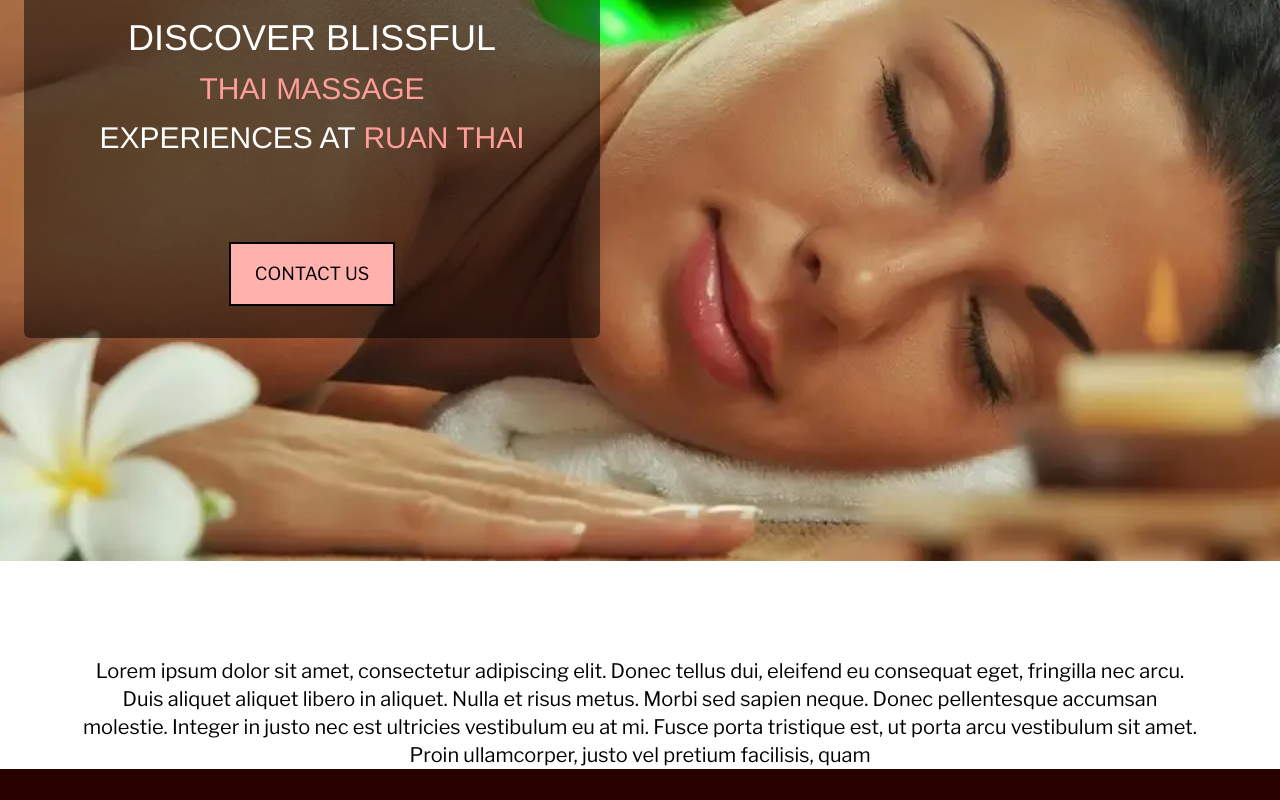
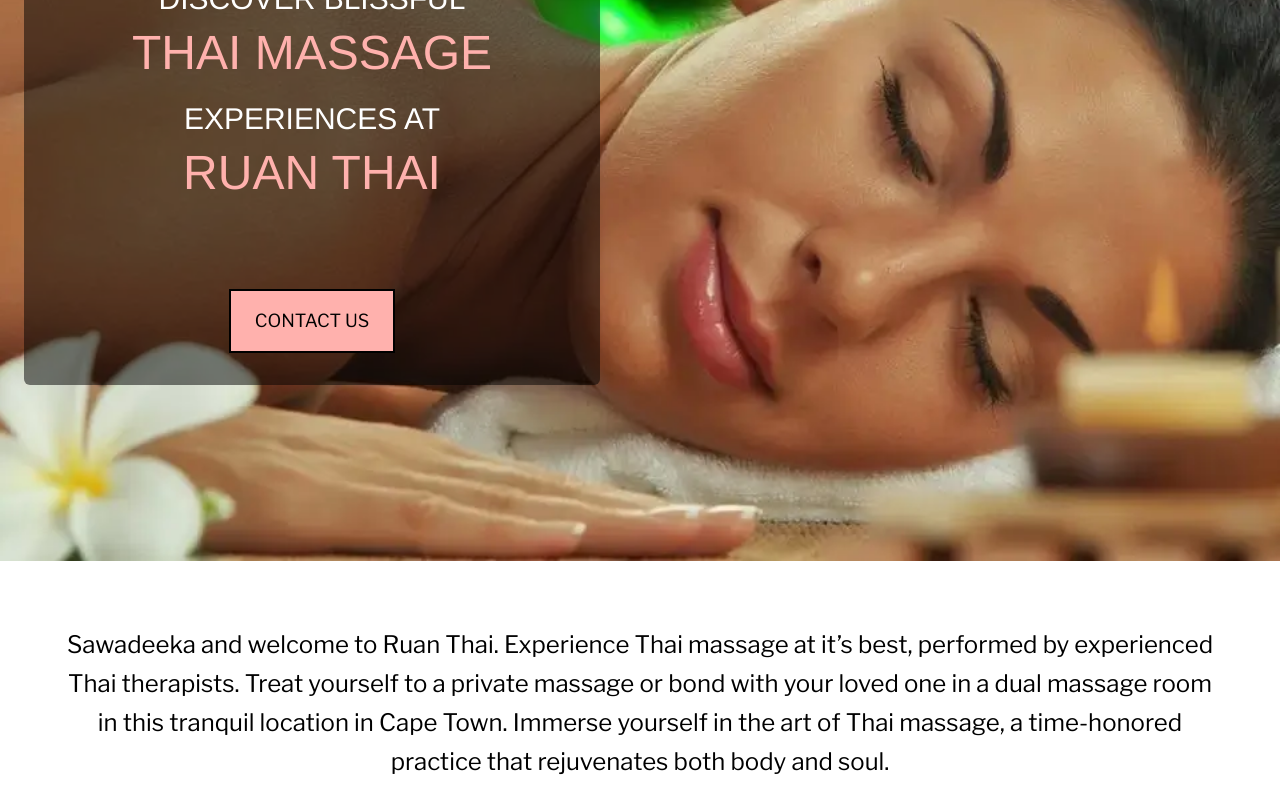
Before and after one commit to AlexJora/thai-massage, a Next.js app: page / in a window 1280 px wide. Shown: the part 360-1160 px from the top of the page. Built offline with nearby package versions, Linux system fonts and the light colour scheme.

Commit message:
home intro text

```diff
--- a/src/app/page.js
+++ b/src/app/page.js
@@ -1,19 +1,20 @@
 import HeroHome from "@/components/Hero/HeroHome";
+import GridMassageHome from "@/components/Grid/GridMassageHome";
 import Image from "next/image";
 export default function Home() {
   return (
     <div>
+      {/* HERO */}
       <HeroHome />
       {/* TEXT */}
       <div className="text-center">
-        <p className="px-20 pt-24 text-xl text-black">
-          Lorem ipsum dolor sit amet, consectetur adipiscing elit. Donec tellus
-          dui, eleifend eu consequat eget, fringilla nec arcu. Duis aliquet
-          aliquet libero in aliquet. Nulla et risus metus. Morbi sed sapien
-          neque. Donec pellentesque accumsan molestie. Integer in justo nec est
-          ultricies vestibulum eu at mi. Fusce porta tristique est, ut porta
-          arcu vestibulum sit amet. Proin ullamcorper, justo vel pretium
-          facilisis, quam
+        <p className="px-4 py-16 text-2xl leading-relaxed text-black lg:px-14">
+          Sawadeeka and welcome to Ruan Thai. Experience Thai massage at it’s
+          best, performed by experienced Thai therapists. Treat yourself to a
+          private massage or bond with your loved one in a dual massage room in
+          this tranquil location in Cape Town. Immerse yourself in the art of
+          Thai massage, a time-honored practice that rejuvenates both body and
+          soul.
         </p>
       </div>
     </div>
--- a/src/components/Hero/HeroHome.jsx
+++ b/src/components/Hero/HeroHome.jsx
@@ -8,13 +8,15 @@
         {/* Content Container */}
         <div className="z-20 max-w-xl mx-auto text-center lg:w-3/4 lg:mx-0">
           <div className="p-8 bg-black bg-opacity-50 rounded-md">
-            <div className="text-3xl leading-relaxed">
+            <div className="text-3xl leading-loose">
               <h1 className="font-sans text-white">
-                <span className="md:text-4xl">DISCOVER BLISSFUL</span> <br></br>
-                <span className="text-primary-300">THAI MASSAGE</span>
+                <span className="">DISCOVER BLISSFUL</span> <br></br>
+                <span className="text-primary-200 md:text-5xl">
+                  THAI MASSAGE
+                </span>
                 <br></br>
-                EXPERIENCES AT{" "}
-                <span className="text-primary-300">RUAN THAI</span>
+                EXPERIENCES AT <br></br>
+                <span className="text-primary-200 md:text-5xl">RUAN THAI</span>
               </h1>
             </div>
 
```
